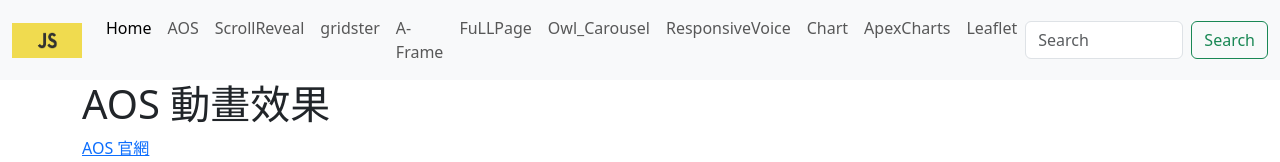
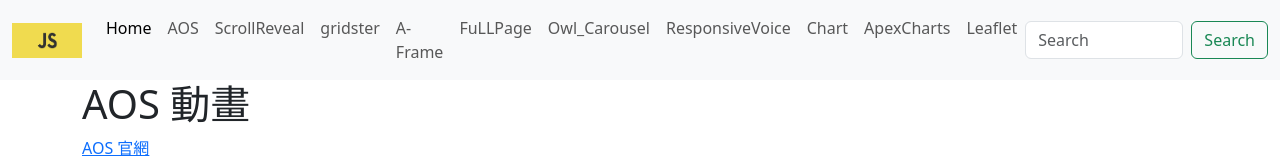
Before and after one commit to jus7aShan9aing/1030-41241222, a plain HTML site: page aos.html in a window 1280 px wide. Shown: the top 162 px of the page. Drawn offline with nearby package versions, Linux system fonts and the light colour scheme; a script that the page names is missing.

Commit message:
Update aos.html

```diff
--- a/aos.html
+++ b/aos.html
@@ -67,7 +67,7 @@
 
     <div class="container" style="margin-top: 80px;"> <!-- 為了避免內容被固定的 navbar 擋住，增加上邊距 -->
         <div class="row">
-            <h1>AOS 動畫效果</h1>
+            <h1>AOS 動畫</h1>
             <!--連結-->
             <div class="section section-1" data-stellar-background-ratio="0.5">
                 <a href="https://michalsnik.github.io/aos/">AOS 官網</a>
```
